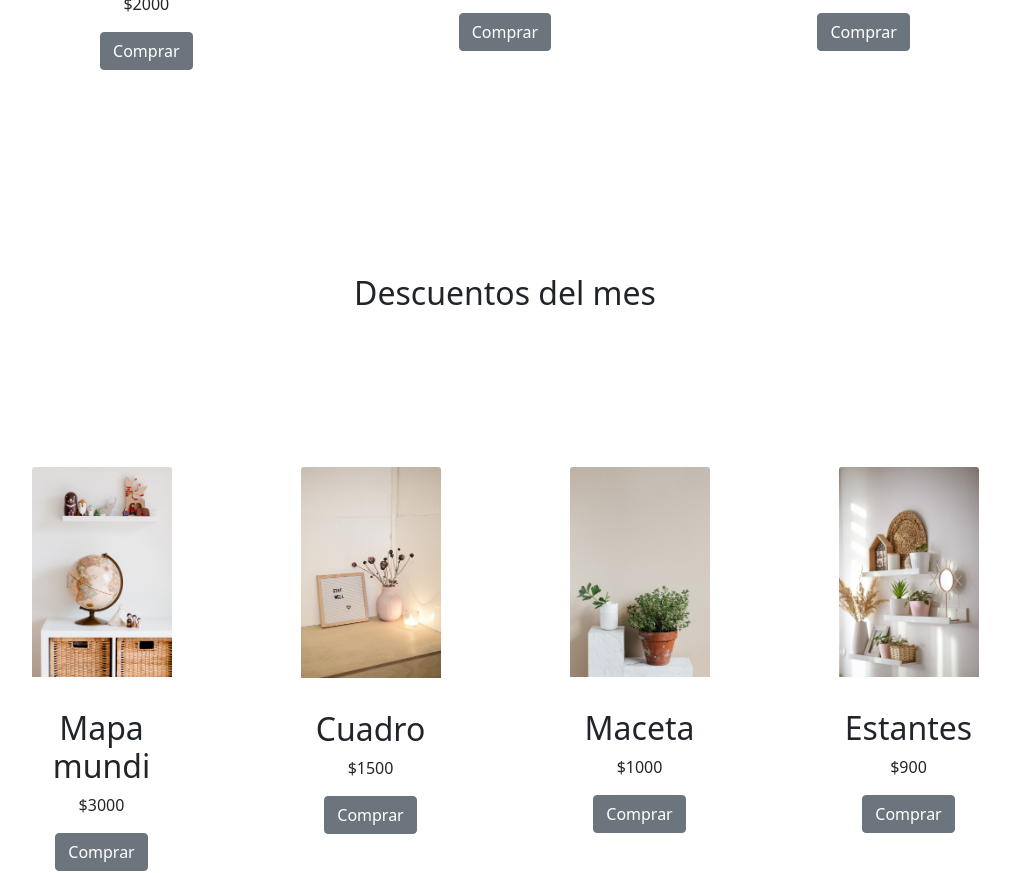
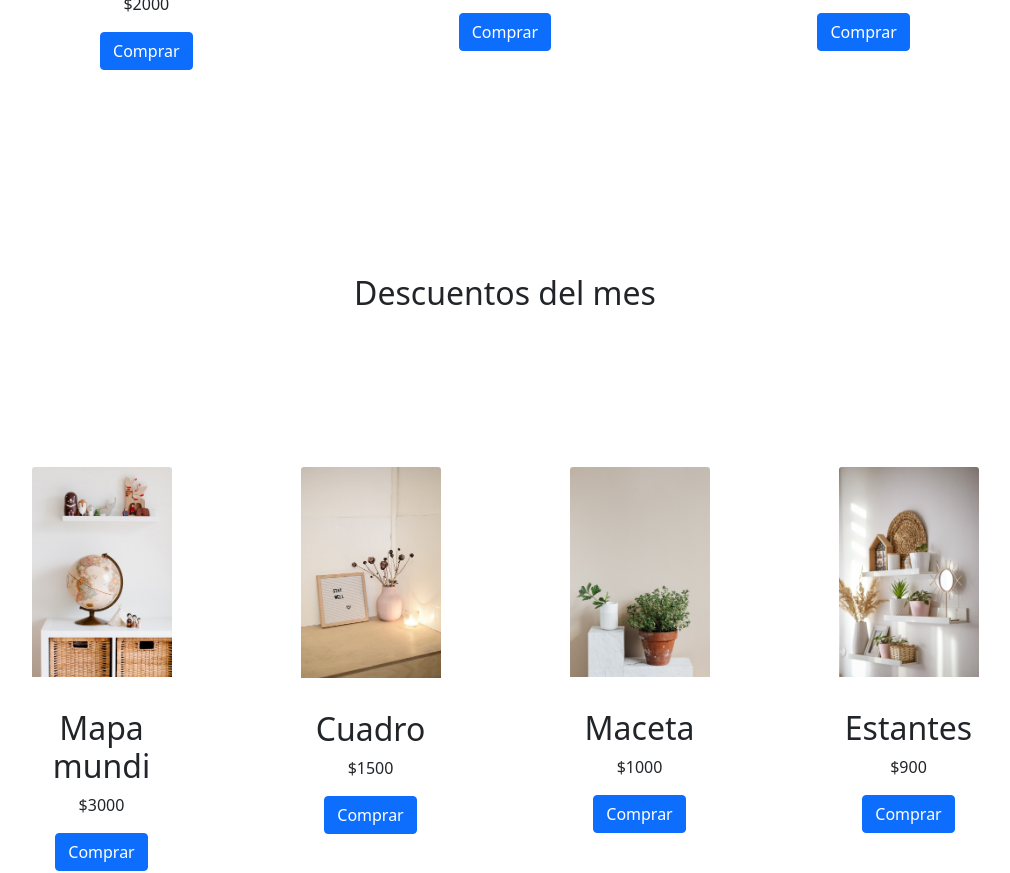
Before and after one commit to Sofiaalv/clase9, a plain HTML site: page index.html in a window 1280 px wide. Shown: the part 724-1597 px from the top of the page, without its empty margins (135-1145 px from the left). Drawn offline with nearby package versions, Linux system fonts and the light colour scheme.

Commit message:
boton comprar1

```diff
--- a/index.html
+++ b/index.html
@@ -6,8 +6,8 @@
     <meta name="viewport" content="width=device-width, initial-scale=1.0">
     <title>Document</title>
     <link href="https://cdn.jsdelivr.net/npm/bootstrap@5.0.2/dist/css/bootstrap.min.css" rel="stylesheet" integrity="sha384-EVSTQN3/azprG1Anm3QDgpJLIm9Nao0Yz1ztcQTwFspd3yD65VohhpuuCOmLASjC" crossorigin="anonymous">
+    <link rel="stylesheet" href="./index.css">
     <script src="main.js"></script>
-    <link rel="stylesheet" href="./index.css">
 </head>
 <body>
 
@@ -26,7 +26,7 @@
                 <div class="card-body centrado">
                     <h2 class="card-title">Perchero</h2>
                     <p class="card-text">$2000</p>
-                    <a href="#" class="btn btn-secondary botonCompra">Comprar</a>
+                    <a href="#" class="btn btn-primary botonCompra">Comprar</a>
                 </div>
             </div>
             <div class="col-lg-3 product product__zoom" style="width: 20rem;">
@@ -34,7 +34,7 @@
                 <div class="card-body centrado">
                     <h2 class="card-title">Figura</h2>
                     <p class="card-text">$1500</p>
-                    <a href="#" class="btn btn-secondary botonCompra">Comprar</a>
+                    <a href="#" class="btn btn-primary botonCompra">Comprar</a>
                 </div>
             </div>
             <div class="col-lg-3 product product__zoom" style="width: 20rem;">
@@ -42,7 +42,7 @@
                 <div class="card-body centrado">
                     <h2 class="card-title">Lampara</h2>
                     <p class="card-text">$2500</p>
-                    <a href="#" class="btn btn-secondary botonCompra">Comprar</a>
+                    <a href="#" class="btn btn-primary botonCompra">Comprar</a>
                 </div>
             </div>
 
@@ -59,7 +59,7 @@
                 <div class="card-body centrado">
                     <h2 class="card-title">Mapa mundi</h2>
                     <p class="card-text">$3000</p>
-                    <a href="#" class="btn btn-secondary botonCompra">Comprar</a>
+                    <a href="#" class="btn btn-primary botonCompra">Comprar</a>
                 </div>
             </div>
             <div class="col-lg-4 product product__zoom " style="width: 15rem;">
@@ -67,7 +67,7 @@
                 <div class="card-body centrado">
                     <h2 class="card-title">Cuadro</h2>
                     <p class="card-text">$1500</p>
-                    <a href="#" class="btn btn-secondary botonCompra">Comprar</a>
+                    <a href="#" class="btn btn-primary botonCompra">Comprar</a>
                 </div>
             </div>
             <div class="col-lg-4 product product__zoom " style="width: 15rem;">
@@ -75,7 +75,7 @@
                 <div class="card-body centrado">
                     <h2 class="card-title">Maceta</h2>
                     <p class="card-text">$1000</p>
-                    <a href="#" class="btn btn-secondary botonCompra">Comprar</a>
+                    <a href="#" class="btn btn-primary botonCompra">Comprar</a>
                 </div>
             </div>
             <div class="col-lg-4 product product__zoom " style="width: 15rem;">
@@ -83,7 +83,7 @@
                 <div class="card-body centrado">
                     <h2 class="card-title">Estantes</h2>
                     <p class="card-text">$900</p>
-                    <a href="#" class="btn btn-secondary botonCompra">Comprar</a>
+                    <a href="#" class="btn btn-primary botonCompra">Comprar</a>
                 </div>
             </div>
         </div>
--- a/main.js
+++ b/main.js
@@ -1,3 +1,3 @@
 let botonCompra = document.querySelectorAll(".botonCompra");
 
-console.log(botonCompra);
+console.log( botonCompra );
```
